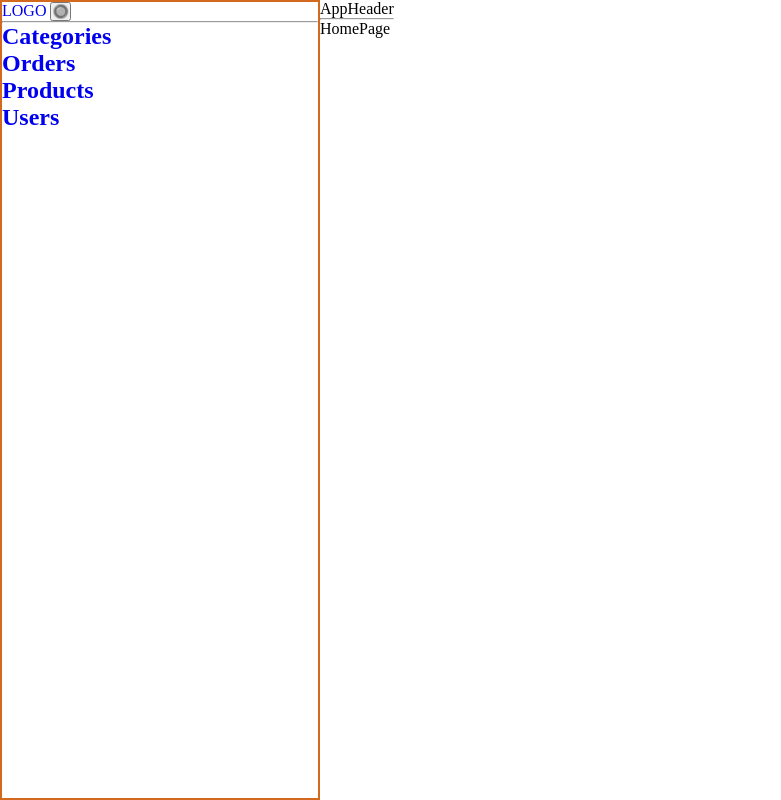
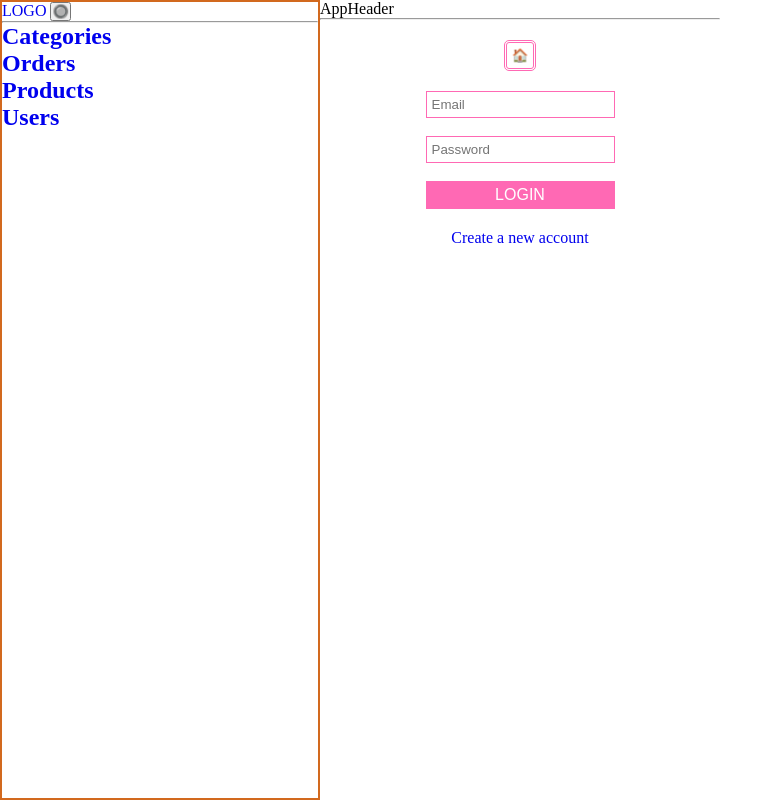
Before and after one commit to arikxl/admin-panel, a React (Create React App) app: page / in a window 1280 px wide. Shown: the whole page, without its empty margins (0-781 px from the left). Built offline with nearby package versions, Linux system fonts and the light colour scheme.

Commit message:
login bug

```diff
--- /dev/null
+++ b/src/components/login/Login.jsx
@@ -0,0 +1,103 @@
+import React, { useEffect, useState } from 'react';
+import { useDispatch, useSelector } from 'react-redux';
+import { Link, useLocation, useNavigate } from 'react-router-dom';
+import styled from "styled-components";
+
+
+// import Error from '../components/Loaders/Error';
+// import Loader from '../components/Loaders/Loader/Loader';
+import { login } from '../../redux/actions/userActions';
+
+const LoginStyled = styled.main`
+  height:80vh ;
+  width: 400px ;
+  margin: 0 auto ;
+  display: flex ;
+  flex-direction: column ;
+  align-items: center ;
+  form {
+    display: flex ;
+    flex-direction: column ;
+    justify-content: center ;
+
+    input {
+      padding: 5px ;
+      border: 1px solid hotpink ;
+    }
+
+    button {
+      background-color: hotpink ;
+      font-size: 16px ;
+      padding: 5px ;
+      color: white ;
+      border: none ;
+    }
+  }
+  button {
+    margin-bottom: 20px ;
+  }
+
+  button:first-child{
+    margin-top: 20px ;
+    padding:  5px;
+    border: 3px double hotpink ;
+    background-color: transparent ;
+    border-radius: 5px ;
+  }
+
+`;
+
+const Login = () => {
+  window.scrollTo(0, 0);
+  const navigate = useNavigate();
+  const dispatch = useDispatch();
+  const location = useLocation();
+  const redirect = location.search ? location.search.split("=")[1] : "/";
+
+  const [email, setEmail] = useState("");
+  const [password, setPassword] = useState("");
+
+  const user = useSelector((state) => state.userLogin);
+  const { error, loading, userInfo } = user;
+
+  useEffect(() => {
+    if (userInfo) navigate(redirect)
+  }, [userInfo, navigate, redirect]);
+
+  const handleSubmit = (e) => {
+    e.preventDefault();
+    dispatch(login(email, password))
+  }
+
+  return (
+    <LoginStyled>
+      <Link to={'/'}>
+        <button>🏠</button>
+      </Link>
+
+      {/* {error && <Error message={error}/>} */}
+      {/* {loading && <Loader />} */}
+
+      <form onSubmit={handleSubmit} >
+        <input type="email" placeholder='Email' name="email"
+          value={email} onChange={(e) => setEmail(e.target.value)} />
+        <br />
+        <input type="password" placeholder="Password" name="password"
+          value={password} onChange={(e) => setPassword(e.target.value)} />
+        <br />
+        <button>LOGIN</button>
+      </form>
+
+
+      <p>
+        <Link to={redirect
+          ? `/register?redirect=${redirect}`
+          : "/register"}>
+          Create a new account
+        </Link>
+      </p>
+    </LoginStyled>
+  )
+}
+
+export default Login
--- a/src/pages/home-page/HomePage.jsx
+++ b/src/pages/home-page/HomePage.jsx
@@ -1,9 +1,12 @@
 import React from 'react'
+import Login from '../../components/login/Login'
 
 const HomePage = () => {
   return (
     <>
-      <div>HomePage</div>
+      <div>
+        <Login />
+      </div>
     </>
 
   )
--- a/src/redux/actions/userActions.js
+++ b/src/redux/actions/userActions.js
@@ -18,12 +18,12 @@ export const login = (email, password) => async (dispatch) => {
         }
 
         const {data} = await axios.post(`/users/login`,
-        {email, password}, config);
-
+        {email, password},
+        config,
+        );
 
         dispatch({type : USER_LOGIN_SUCCESS, payload : data});
         localStorage.setItem('userInfo', JSON.stringify(data));
-
     } catch (error) {
             dispatch({
                 type: USER_LOGIN_FAIL,
--- a/src/redux/store.js
+++ b/src/redux/store.js
@@ -2,23 +2,24 @@ import thunk from 'redux-thunk';
 import { composeWithDevTools } from 'redux-devtools-extension';
 import {createStore, combineReducers, applyMiddleware} from 'redux';
 
+import { userLoginReducer } from './reducers/userReducers';
+
 
 const reducer = combineReducers({
-    // userLogin : userLoginReducer,
+    userLogin : userLoginReducer,
 });
 
 
 // LOGIN
-// const userInfoFromLocalStorage = localStorage.getItem('userInfo')
-// ? JSON.parse(localStorage.getItem('userInfo'))
-// : null;
+const userInfoFromLocalStorage = localStorage.getItem('userInfo')
+? JSON.parse(localStorage.getItem('userInfo'))
+: null;
 
 
 const initialState = {
 
-    // userLogin : {
-    //     userInfo: userInfoFromLocalStorage
-    // }
+    userLogin : { userInfo: userInfoFromLocalStorage },
+
 };
 
 const middleware = [thunk];
```
